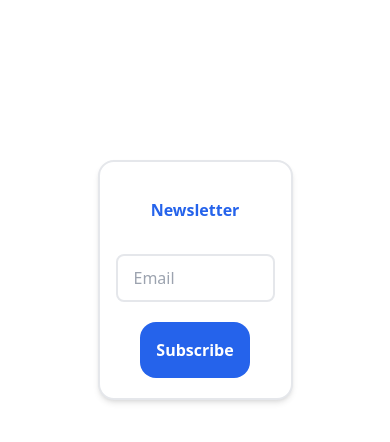
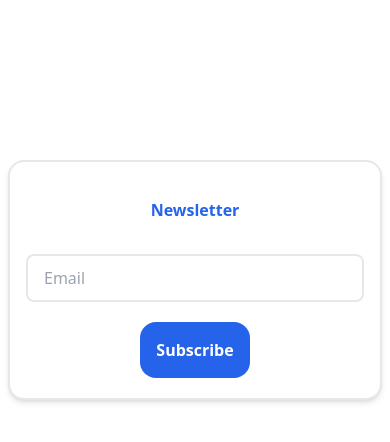
Before and after one commit to BasilMwila/BasilMwila, a website: page public/Newsletter.html in a window 390 px wide. Drawn offline with nearby package versions, Linux system fonts and the light colour scheme.

Commit message:
Second commit

```diff
--- a/public/Newsletter.html
+++ b/public/Newsletter.html
@@ -7,8 +7,8 @@
     <script src="https://cdn.tailwindcss.com"></script>
     <title>Newsletter</title>
 </head>
-<body class="bg-white flex justify-center">
-    <div class="bg-white shadow-md w-1/2 h-60 mt-40 rounded-2xl p-4 border-2">
+<body class="bg-white flex justify-center pr-2 pl-2">
+    <div class="bg-white shadow-md md:w-1/2 w-full h-60 mt-40 rounded-2xl p-4 border-2">
        <hi class="text-blue-600 flex justify-center font-bold mt-5">Newsletter</hi>
        <input class="rounded-lg border-2 w-full h-12 pl-4 mt-8" type="text" placeholder="Email" name="email"/>
           <div class="flex justify-center">
```
